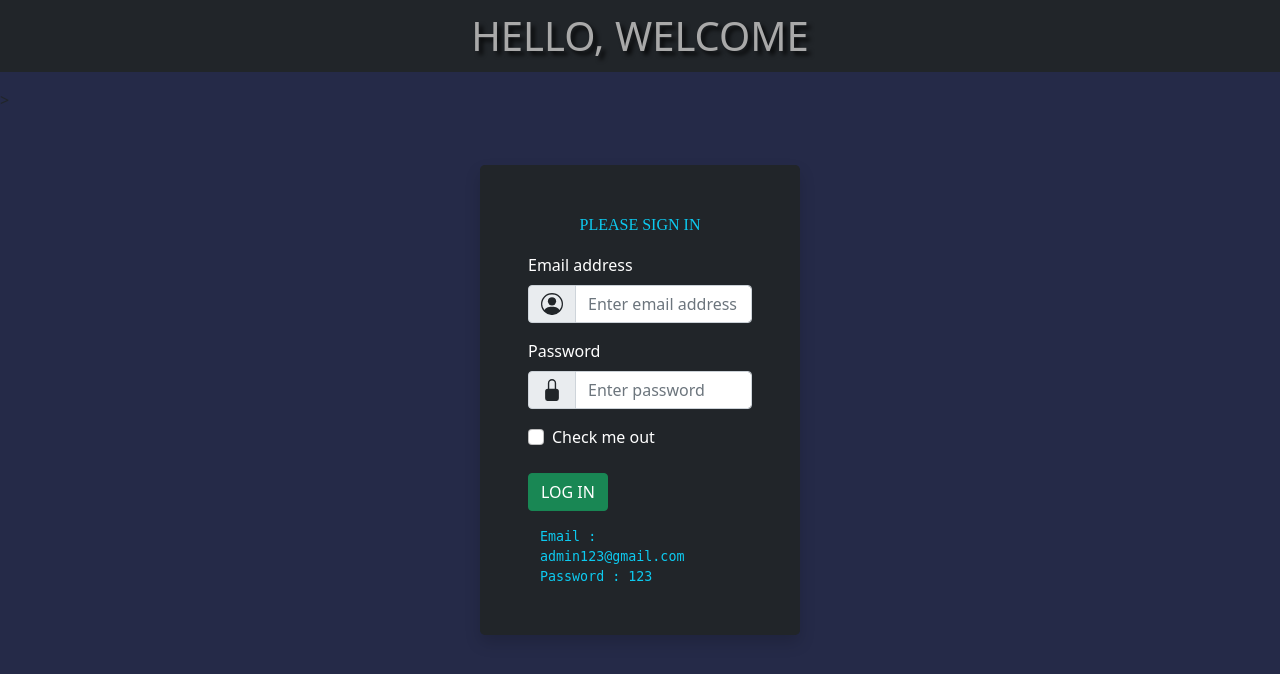
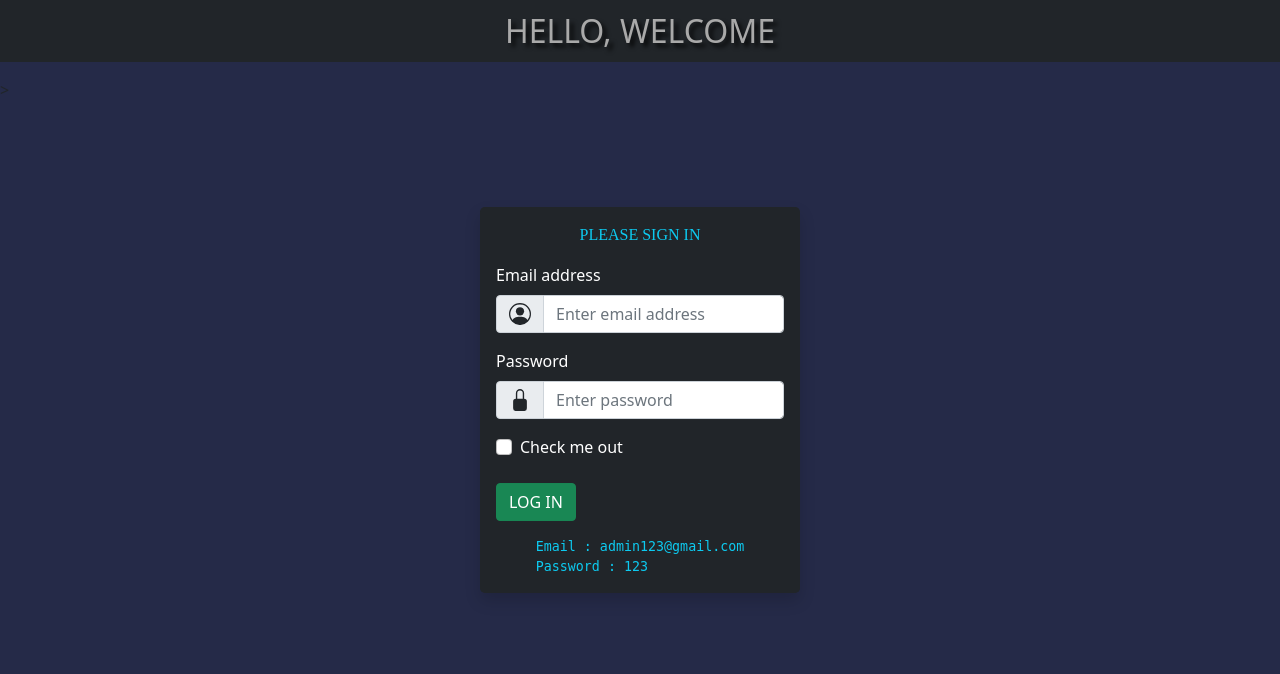
Before and after one commit to Bimahayunugraha/20190140031_BimaHayuNugraha_ActWebA, a PHP site: page / in a window 1280 px wide. Shown: the top 674 px of the page. Run offline with PHP 8.4, Linux system fonts and the light colour scheme.

Commit message:
First Commit

```diff
--- a/indexlogin.html
+++ b/indexlogin.html
@@ -19,7 +19,7 @@
     <div class="hero-banner mb-3 container-fluid bg-dark p-1 text-truncate text-muted text-uppercase d-flex justify-content-center">
         <div class="row mt-2">
             <div class="col-md-5">
-              <h1 style="color: darkgrey; text-shadow: 4px 4px 4px rgba(0, 0, 0, 0.767);">Hello, Welcome</h1>
+              <h2 style="color: darkgrey; text-shadow: 4px 4px 4px rgba(0, 0, 0, 0.767);">Hello, Welcome</h2>
             </div>
         </div>
     </div>
@@ -27,8 +27,10 @@
   <!--Bannder End-->>
 
     <section>
+        <div class="container">
             <div class="p-sm-5">
-            <div class="login col-md-3 mb-lg-2 container bg-dark rounded-3 shadow p-5 d-flex position-fixed top-50 start-50 translate-middle">
+                <div class="col-md-12 col-lg-4">
+                    <div class="login col-md-3 container bg-dark rounded-3 shadow p-3 d-flex position-absolute top-50 start-50 translate-middle">
                         <form action="home.html" method="GET" id="myform" onsubmit="return validasi()">
                             <div class="col-md-8 mb-3 container d-flex justify-content-center text-info text-uppercase"
                             style="font-family: montserrat;">
@@ -70,7 +72,8 @@
                                 </div>
                         </form>
                     </div>
-
+                </div>
+            </div>
         </div>
     </section>
 
--- a/style.css
+++ b/style.css
@@ -470,10 +470,20 @@ table, th, td{
     }
 }
 
+* {
+    margin: 0%;
+    padding: 0%;
+    box-sizing: border-box;
+}
+
+.login {
+    display: flex;
+    flex-direction: column-reverse;
+}
 /*Mobile Device*/
 @media(max-width: 768px) {
     .login {
-        position: fixed;
+        justify-content: center;
         height: 110vw;
         width: 90vw;
     }
@@ -482,8 +492,19 @@ table, th, td{
 /*Tablet Device*/
 @media(min-width: 768px) and (max-width: 992px) {
     .login {
-        display: flex;
-        height: 8vw;
+        flex-direction: column;
+        justify-content: center;
+        flex: 50%;
         width: 50vw;
     }
 }
+
+/*Desktop Device*/
+/*Media Query*/
+@media(min-width: 992px) {
+    .login {
+        display: flex;
+        position: absolute;
+        justify-content: center;
+    }
+}
```
Lines whose indentation alone changed are shown as unchanged.
